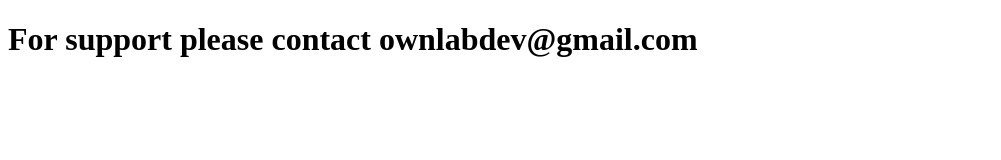
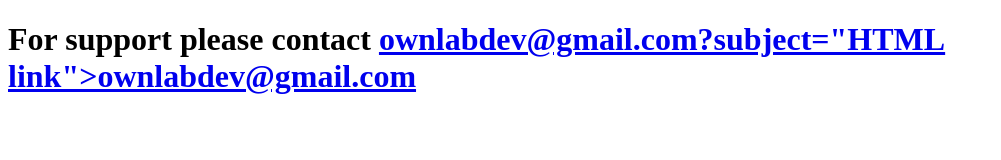
Before and after one commit to OwnLabDev/ownlabdev.github.io, a plain HTML site: page index.html in a window 1280 px wide. Shown: the whole page, without its empty margins (0-1001 px from the left). Drawn offline with Linux system fonts and the light colour scheme.

Commit message:
Update index.html

```diff
--- a/index.html
+++ b/index.html
@@ -1,6 +1,10 @@
 <!DOCTYPE html>
 <html>
 	<body>
-		<h1>For support please contact ownlabdev@gmail.com</h1>
+		<h1>
+			For support please contact
+
+			<a href=mailto:<nowiki>ownlabdev@gmail.com?subject="HTML link">ownlabdev@gmail.com</a>
+		</h1>
 	</body>
 </html>
```
